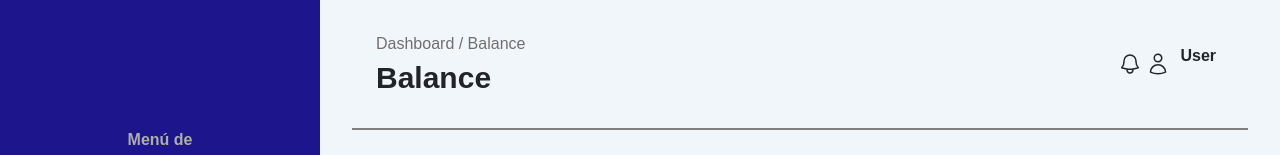
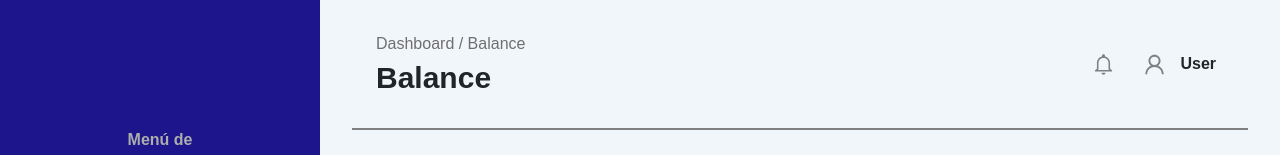
Before and after one commit to Gertecnology/peluSys-fronted, a Next.js app: page / in a window 1280 px wide. Shown: the top 155 px of the page. Built offline with nearby package versions, Linux system fonts and the light colour scheme.

Commit message:
intentado recuperar

```diff
--- a/package.json
+++ b/package.json
@@ -15,6 +15,7 @@
     "react-bootstrap": "^2.7.4",
     "react-dom": "18.2.0",
     "react-hook-form": "^7.43.9",
+    "react-icons": "^4.8.0",
     "react-loader-spinner": "^5.3.4"
   },
   "devDependencies": {
--- a/src/components/Header.js
+++ b/src/components/Header.js
@@ -1,4 +1,7 @@
 import styles from "../styles/Header.module.css"
+import { Button } from "react-bootstrap"
+import { IoMdNotificationsOutline } from "react-icons/io"
+import { AiOutlineUser } from "react-icons/ai"
 
 const Header = () => {
     return (
@@ -12,13 +15,19 @@ const Header = () => {
             </div>
 
             <div className={`${styles.icons}`} >
-                <svg xmlns="http://www.w3.org/2000/svg" fill="none" viewBox="0 0 24 24" stroke-width="1.5" stroke="currentColor" class="w-6 h-6">
-                    <path stroke-linecap="round" stroke-linejoin="round" d="M14.857 17.082a23.848 23.848 0 005.454-1.31A8.967 8.967 0 0118 9.75v-.7V9A6 6 0 006 9v.75a8.967 8.967 0 01-2.312 6.022c1.733.64 3.56 1.085 5.455 1.31m5.714 0a24.255 24.255 0 01-5.714 0m5.714 0a3 3 0 11-5.714 0" />
-                </svg>
-                <svg xmlns="http://www.w3.org/2000/svg" fill="none" viewBox="0 0 24 24" stroke-width="1.5" stroke="currentColor" class="w-6 h-6">
-                    <path stroke-linecap="round" stroke-linejoin="round" d="M15.75 6a3.75 3.75 0 11-7.5 0 3.75 3.75 0 017.5 0zM4.501 20.118a7.5 7.5 0 0114.998 0A17.933 17.933 0 0112 21.75c-2.676 0-5.216-.584-7.499-1.632z" />
-                </svg>
-                <p className="px-2">User</p>
+
+                <Button variant="link">
+                    <IoMdNotificationsOutline color="#808080" size="25px"/>
+                </Button>
+                <Button variant="link">
+
+                    <AiOutlineUser color="#808080" size="25px"/>
+                </Button>
+
+                <div>
+                    <p className="pr-2 my-0 text-center">User</p>
+                </div>
+
             </div>
         </div>
     )
--- a/src/styles/Header.module.css
+++ b/src/styles/Header.module.css
@@ -23,14 +23,5 @@
 .icons {
     display: flex;
     align-items: center;
+    padding: 0 auto;
 }
-.icons svg{
-    margin: auto 2px;
-}
-.icons svg:hover {
-    cursor: pointer;
-}
-
-.icons p{
-
-}
```
Also changed, not shown: 1 other file (tests, documents, lock files or other folders).
